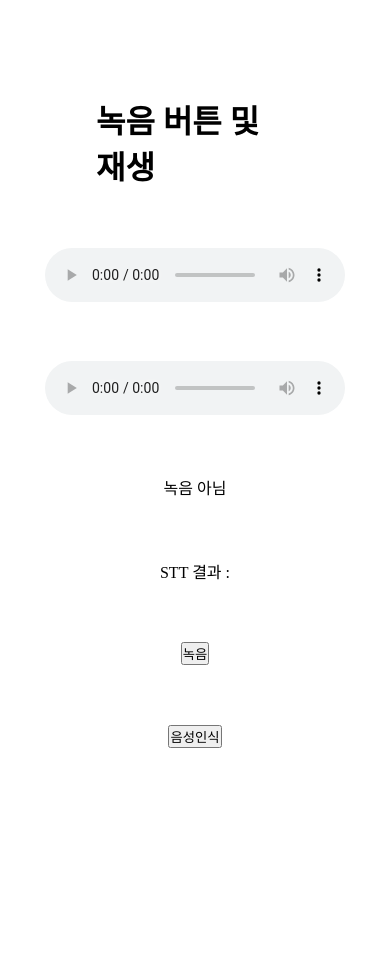
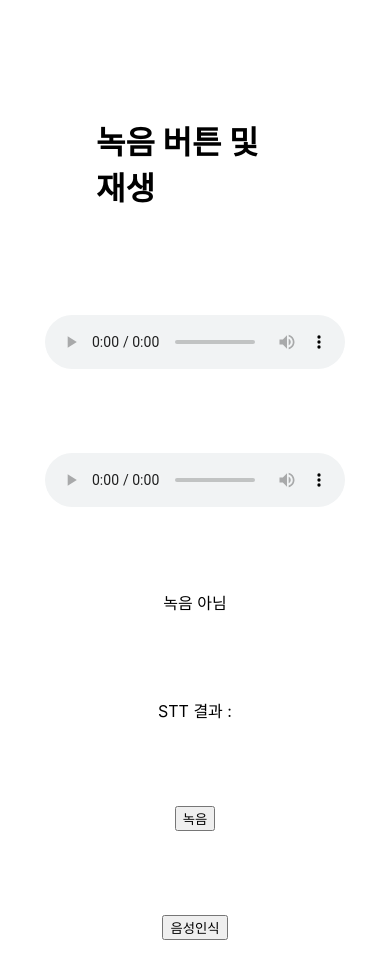
Before and after one commit to jiwon79/gpt-translate, a Next.js app: page /translate in a window 390 px wide. Shown: the top 978 px of the page. Before the commit the page ends 844 px from the top, so only its background shows below. Built offline with nearby package versions, Linux system fonts and the light colour scheme; no server answers.

Commit message:
:lipstick: 모바일 처럼 보이도록 스타일 추가

```diff
--- a/app/globals.css
+++ b/app/globals.css
@@ -1,86 +1,35 @@
-:root {
-  --max-width: 1100px;
-  --border-radius: 12px;
-  --font-mono: ui-monospace, Menlo, Monaco, 'Cascadia Mono', 'Segoe UI Mono',
-    'Roboto Mono', 'Oxygen Mono', 'Ubuntu Monospace', 'Source Code Pro',
-    'Fira Mono', 'Droid Sans Mono', 'Courier New', monospace;
-
-  --foreground-rgb: 0, 0, 0;
-  --background-start-rgb: 214, 219, 220;
-  --background-end-rgb: 255, 255, 255;
-
-  --primary-glow: conic-gradient(
-    from 180deg at 50% 50%,
-    #16abff33 0deg,
-    #0885ff33 55deg,
-    #54d6ff33 120deg,
-    #0071ff33 160deg,
-    transparent 360deg
-  );
-  --secondary-glow: radial-gradient(
-    rgba(255, 255, 255, 1),
-    rgba(255, 255, 255, 0)
-  );
-
-  --tile-start-rgb: 239, 245, 249;
-  --tile-end-rgb: 228, 232, 233;
-  --tile-border: conic-gradient(
-    #00000080,
-    #00000040,
-    #00000030,
-    #00000020,
-    #00000010,
-    #00000010,
-    #00000080
-  );
-
-  --callout-rgb: 238, 240, 241;
-  --callout-border-rgb: 172, 175, 176;
-  --card-rgb: 180, 185, 188;
-  --card-border-rgb: 131, 134, 135;
+html,
+body {
+  padding: 0;
+  margin: 0;
+  background-color: #eee;
 }
 
-@media (prefers-color-scheme: dark) {
-  :root {
-    --foreground-rgb: 255, 255, 255;
-    --background-start-rgb: 0, 0, 0;
-    --background-end-rgb: 0, 0, 0;
-
-    --primary-glow: radial-gradient(rgba(1, 65, 255, 0.4), rgba(1, 65, 255, 0));
-    --secondary-glow: linear-gradient(
-      to bottom right,
-      rgba(1, 65, 255, 0),
-      rgba(1, 65, 255, 0),
-      rgba(1, 65, 255, 0.3)
-    );
-
-    --tile-start-rgb: 2, 13, 46;
-    --tile-end-rgb: 2, 5, 19;
-    --tile-border: conic-gradient(
-      #ffffff80,
-      #ffffff40,
-      #ffffff30,
-      #ffffff20,
-      #ffffff10,
-      #ffffff10,
-      #ffffff80
-    );
-
-    --callout-rgb: 20, 20, 20;
-    --callout-border-rgb: 108, 108, 108;
-    --card-rgb: 100, 100, 100;
-    --card-border-rgb: 200, 200, 200;
-  }
+html {
+  display: flex;
+  flex-direction: column;
+  -webkit-flex-direction: column;
 }
 
-* {
-  box-sizing: border-box;
-  padding: 0;
+body {
+  font-family: -apple-system, BlinkMacSystemFont, 'Segoe UI', 'Roboto', 'Oxygen',
+  'Ubuntu', 'Cantarell', 'Fira Sans', 'Droid Sans', 'Helvetica Neue',
+  sans-serif;
+  -webkit-font-smoothing: antialiased;
+  -moz-osx-font-smoothing: grayscale;
+  display: block;
+  max-width: 480px;
+  width: 100%;
+  align-self: center;
+  -webkit-align-self: center;
+  background-color: #fff;;
+}
+
+p {
   margin: 0;
 }
 
-html,
-body {
-  max-width: 100vw;
-  overflow-x: hidden;
+code {
+  font-family: source-code-pro, Menlo, Monaco, Consolas, 'Courier New',
+  monospace;
 }
--- a/app/layout.tsx
+++ b/app/layout.tsx
@@ -1,18 +1,19 @@
 import './globals.css'
+import { ReactNode } from "react";
 
 export const metadata = {
-  title: 'Create Next App',
+  title: '번역',
   description: 'Generated by create next app',
 }
 
-export default function RootLayout({
-  children,
-}: {
-  children: React.ReactNode
-}) {
+interface RootLayoutProps {
+  children: ReactNode
+}
+
+export default function RootLayout({children}: RootLayoutProps) {
   return (
     <html lang="en">
-      <body>{children}</body>
+    <body>{children}</body>
     </html>
   )
 }
```
